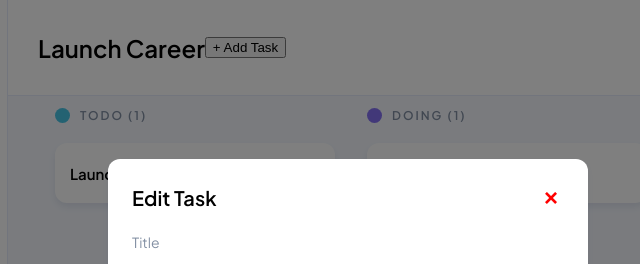
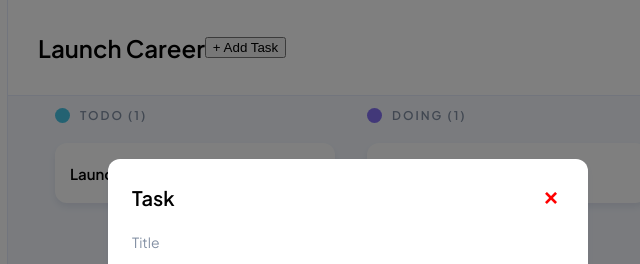
Before and after one commit to Reneva-dev/JSL03-SOLUTION-main, a plain HTML site: page JSL03-SOLUTION-main/index.html in a window 1280 px wide. Shown: the top 264 px of the page, 292-932 px from the left. Drawn offline with Linux system fonts and the light colour scheme.

Commit message:
edited h3 modal title

```diff
--- a/JSL03-SOLUTION-main/index.html
+++ b/JSL03-SOLUTION-main/index.html
@@ -95,7 +95,7 @@
 <div id="taskModal" class="modal" role="dialog" aria-modal="true" aria-labelledby="modalTitle">
   <div class="modal-content">
     <div class="modal-header">
-      <h3 class="modal-title" id="modalTitle">Edit Task</h3>
+      <h3 class="modal-title" id="modalTitle">Task</h3>
       <button id="closeModal" class="close" aria-label="Close modal">&times;</button>
     </div>
 
```
